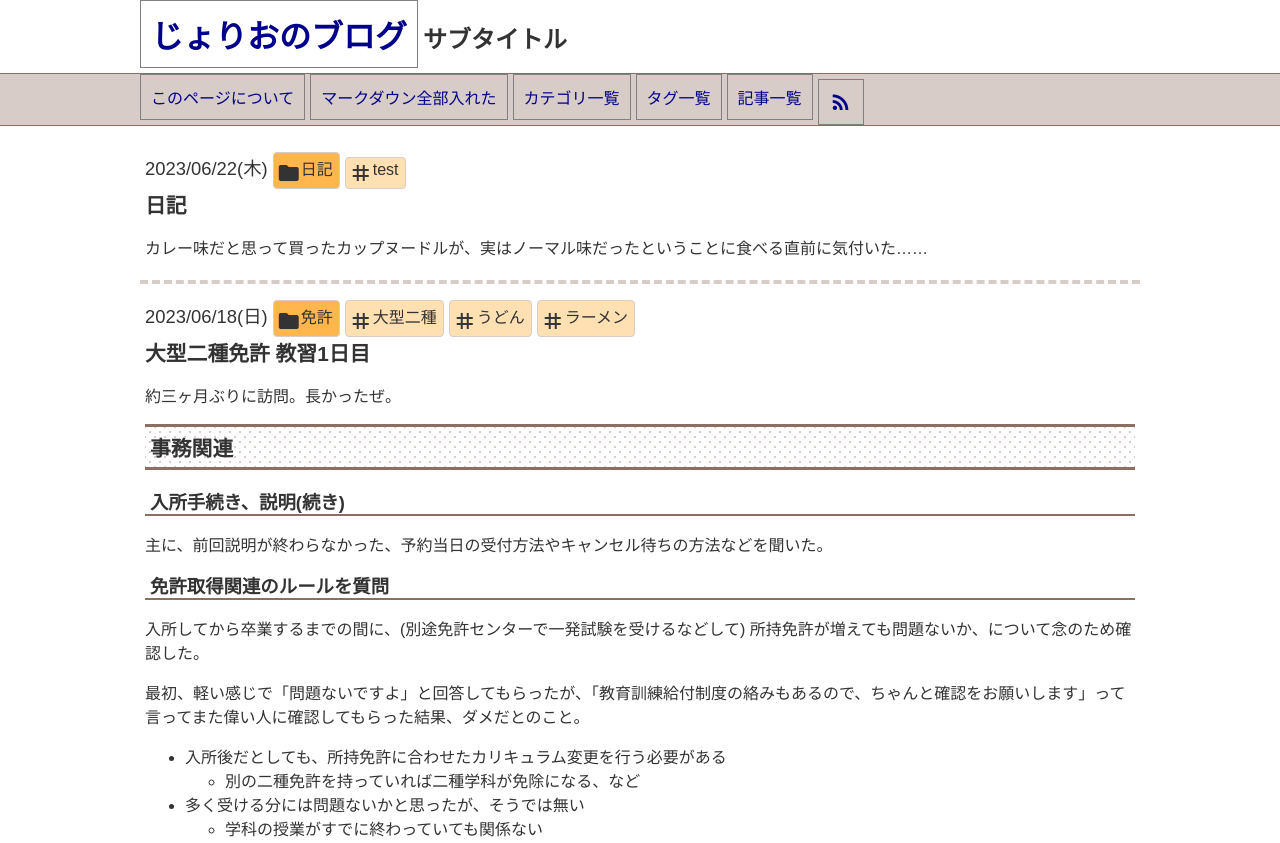
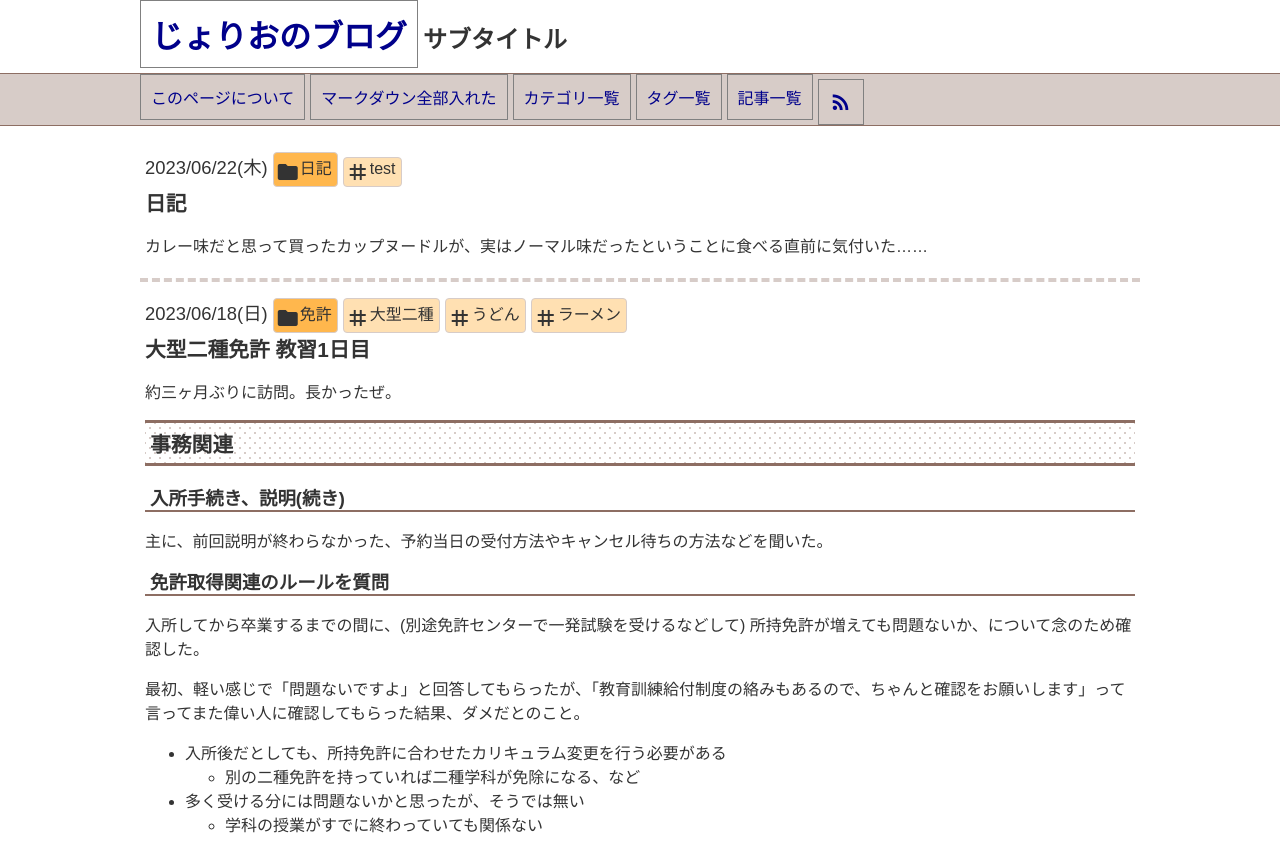
Before and after one commit to jollyo7/blog, a plain HTML site: page index.html in a window 1280 px wide. Shown: the top 843 px of the page. Drawn offline with Linux system fonts and the light colour scheme.

Commit message:
Generate Pelican site

```diff
--- a/index.html
+++ b/index.html
@@ -47,7 +47,7 @@
 			<article>
 				<header>
 					<ul class="taxonomies-inline">
-						<time>2023/06/22(木)</time>
+						<li><time>2023/06/22(木)</time></li>
 
 						<li class="categories"><a href="./category/diary.html"><span class="material-icons">folder</span>日記</a></li>
 
@@ -67,7 +67,7 @@
 			<article>
 				<header>
 					<ul class="taxonomies-inline">
-						<time>2023/06/18(日)</time>
+						<li><time>2023/06/18(日)</time></li>
 
 						<li class="categories"><a href="./category/drivers.html"><span class="material-icons">folder</span>免許</a></li>
 
@@ -150,7 +150,7 @@
 			<article>
 				<header>
 					<ul class="taxonomies-inline">
-						<time>2023/03/28(火)</time>
+						<li><time>2023/03/28(火)</time></li>
 
 						<li class="categories"><a href="./category/drivers.html"><span class="material-icons">folder</span>免許</a></li>
 
--- a/theme/css/main.css
+++ b/theme/css/main.css
@@ -162,7 +162,7 @@ ul.taxonomies-inline > li {
 
 
 ul.taxonomies-inline > li > a {
-    padding: 3px 6px 3px 3px;
+    padding: 2px 5px 2px 2px;
     border-radius: 4px;
 }
 
```
Also changed, not shown: category/diary.html (+1 -1 lines), category/drivers.html (+2 -2 lines), posts/2023/03-28_drivers/index.html (+1 -1 lines), posts/2023/06-18_drivers/index.html (+1 -1 lines), posts/2023/06-22_diary/index.html (+1 -1 lines), tag/test.html (+1 -1 lines), tag/うどん.html (+1 -1 lines), tag/ラーメン.html (+1 -1 lines), tag/大型二種.html (+2 -2 lines).
